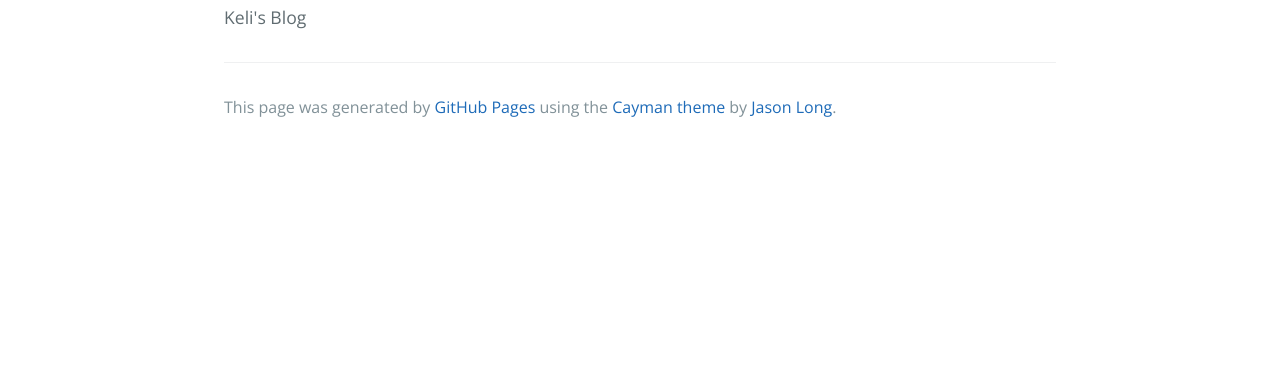
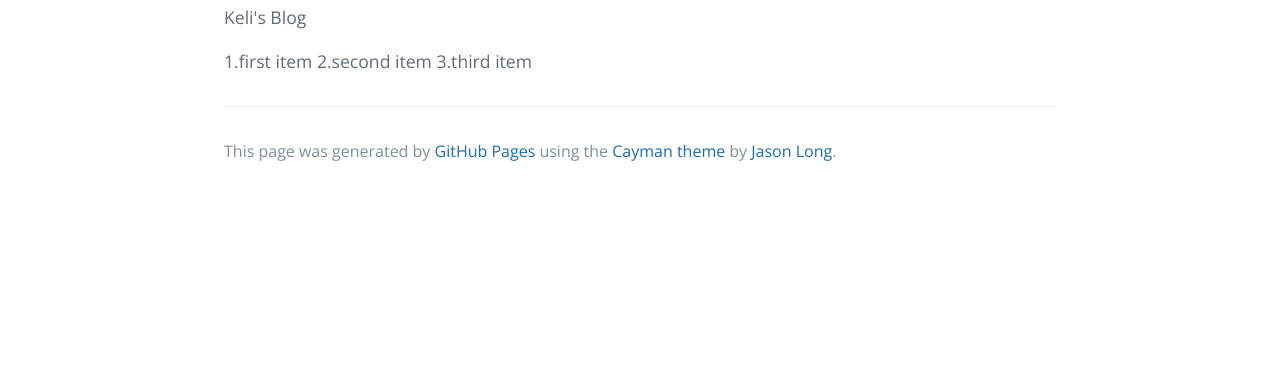
Before and after one commit to fencingworld/fencingworld.github.io, a plain HTML site: page index.html in a window 1280 px wide. Shown: the part 415-800 px from the top of the page. Drawn offline with nearby package versions, Linux system fonts and the light colour scheme.

Commit message:
Update index.html

```diff
--- a/index.html
+++ b/index.html
@@ -20,6 +20,9 @@
 <a id="fencingworldgithubio" class="anchor" href="#fencingworldgithubio" aria-hidden="true"><span aria-hidden="true" class="octicon octicon-link"></span></a>fencingworld.github.io</h1>
 
 <p>Keli's Blog</p>
+1.first item
+2.second item
+3.third item
 
       <footer class="site-footer">
 
```
